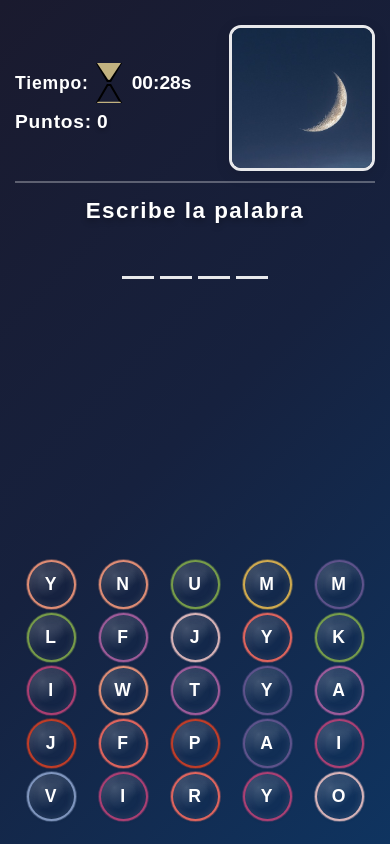
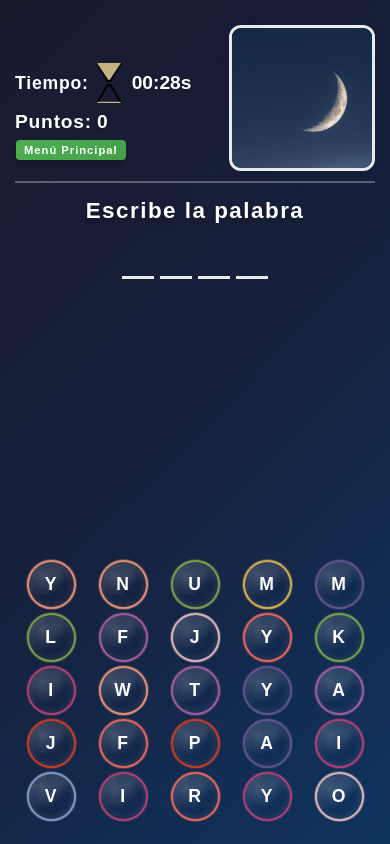
Before and after one commit to JuanfeP2004/Bubble-Word, a website built with Vite: page index.html in a window 390 px wide. Both pictures are taken after a click on the button "Jugar". Built offline with nearby package versions, Linux system fonts and the light colour scheme.

Commit message:
Se agrega el boton menu principal a la vista de juego

```diff
--- a/css/style.css
+++ b/css/style.css
@@ -893,4 +893,16 @@ body {
         font-size: 0.95em;
         min-width: 320px;
     }
+.menu-top-left {
+    position: absolute;
+    top: 130px;                   /* Ajusta según la posición debajo de "Puntos" */
+    left: 16px;
+    height: 20px;                /* Altura fija */
+    padding: 0 8px;              /* Solo padding horizontal */
+    font-size: 0.70rem;          /* Tamaño de letra reducido para que quepa */
+    line-height: 20px;           /* Centra verticalmente el texto */
+    border-radius: 4px;
+    z-index: 10;
+    width: fit-content;
+    box-sizing: border-box;
 }
--- a/index.html
+++ b/index.html
@@ -51,6 +51,8 @@
                     </div>
                 </div>
                 <img class="game-photo" src="" alt="">
+                <!-- Botón para volver al menú principal -->
+                <button id="back-to-menu" class="button menu-top-left">Menú Principal</button>
             </div>
 
             <!-- Contenedor para el texto del objetivo y el botón de recarga -->
@@ -202,6 +204,18 @@
                     document.getElementById('main-screen').style.display = 'block';
                 });
             }
+
+            // Botón para volver al menú principal desde el juego
+            const backToMenuBtn = document.getElementById('back-to-menu');
+            if (backToMenuBtn) {
+                backToMenuBtn.addEventListener('click', function() {
+                    document.getElementById('game-screen').style.display = 'none';
+                    document.getElementById('main-screen').style.display = 'block';
+                    if (window.game && typeof window.game.endGame === 'function') {
+                        window.game.endGame(); // Si tienes lógica para pausar o terminar el juego
+                    }
+                });
+            }
         });
     </script>
 </body>
```
